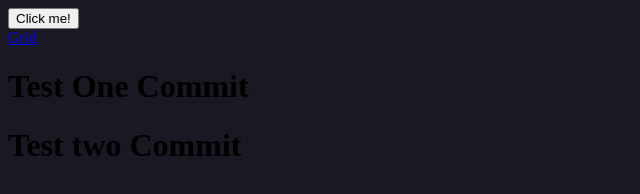
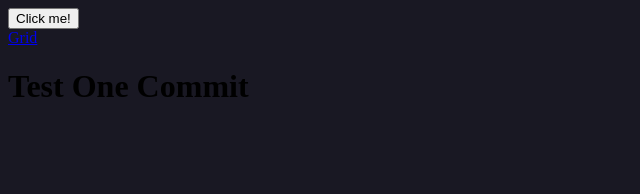
Before and after one commit to codingleohere/interview-questions, a website: page index.html in a window 1280 px wide. Shown: the whole page, without its empty margins (0-640 px from the left). Drawn offline with Linux system fonts and the light colour scheme.

Commit message:
Revert "test one"
This reverts commit b2f7d389d4cd91c1f090ec801bfc6931ad78ae64.

```diff
--- a/index.html
+++ b/index.html
@@ -48,7 +48,6 @@
     <script src="Test.js"></script>
 
     <h1>Test One Commit</h1>
-    <h1>Test two Commit</h1>
 
 </body>
 
```
